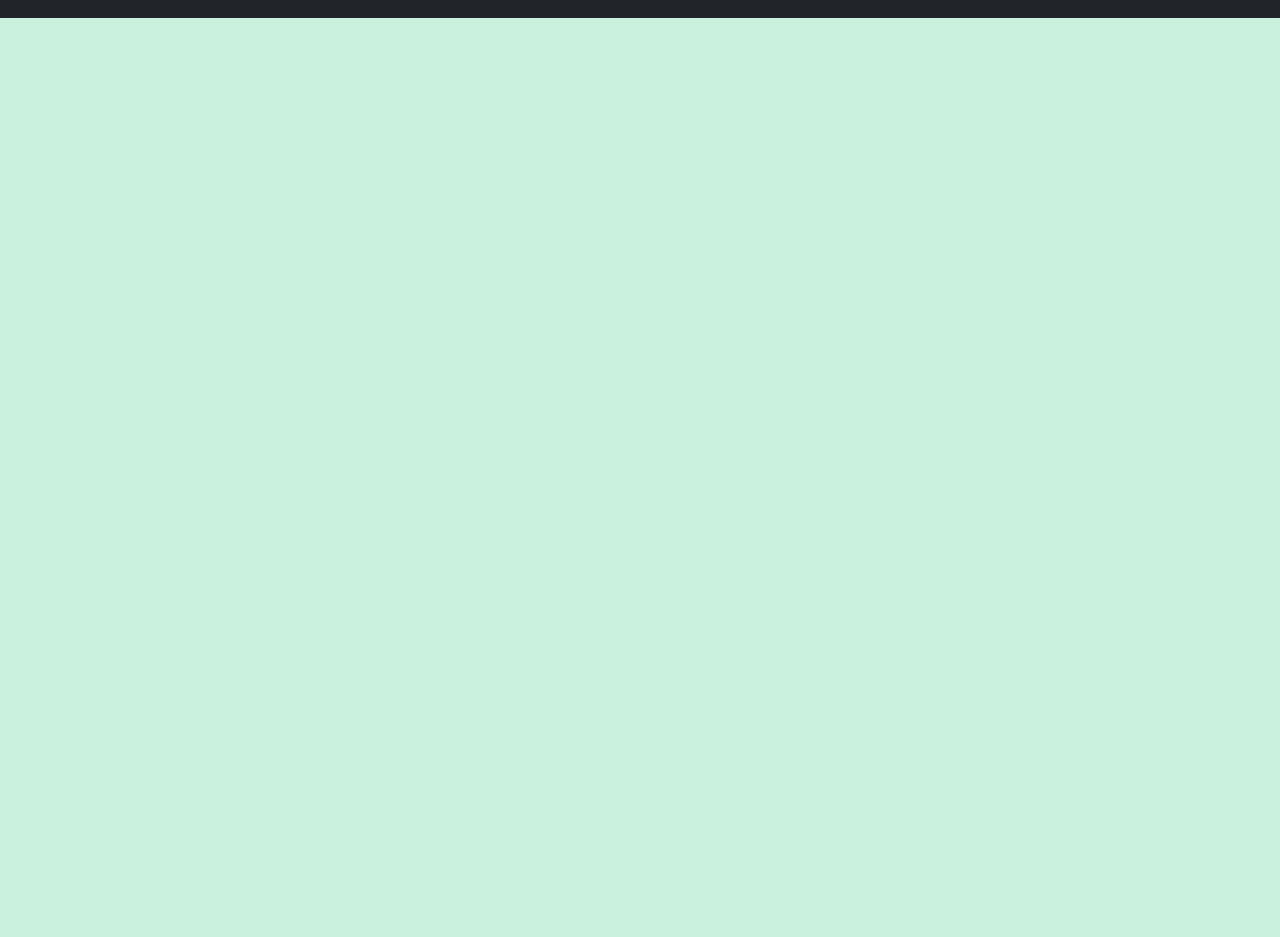
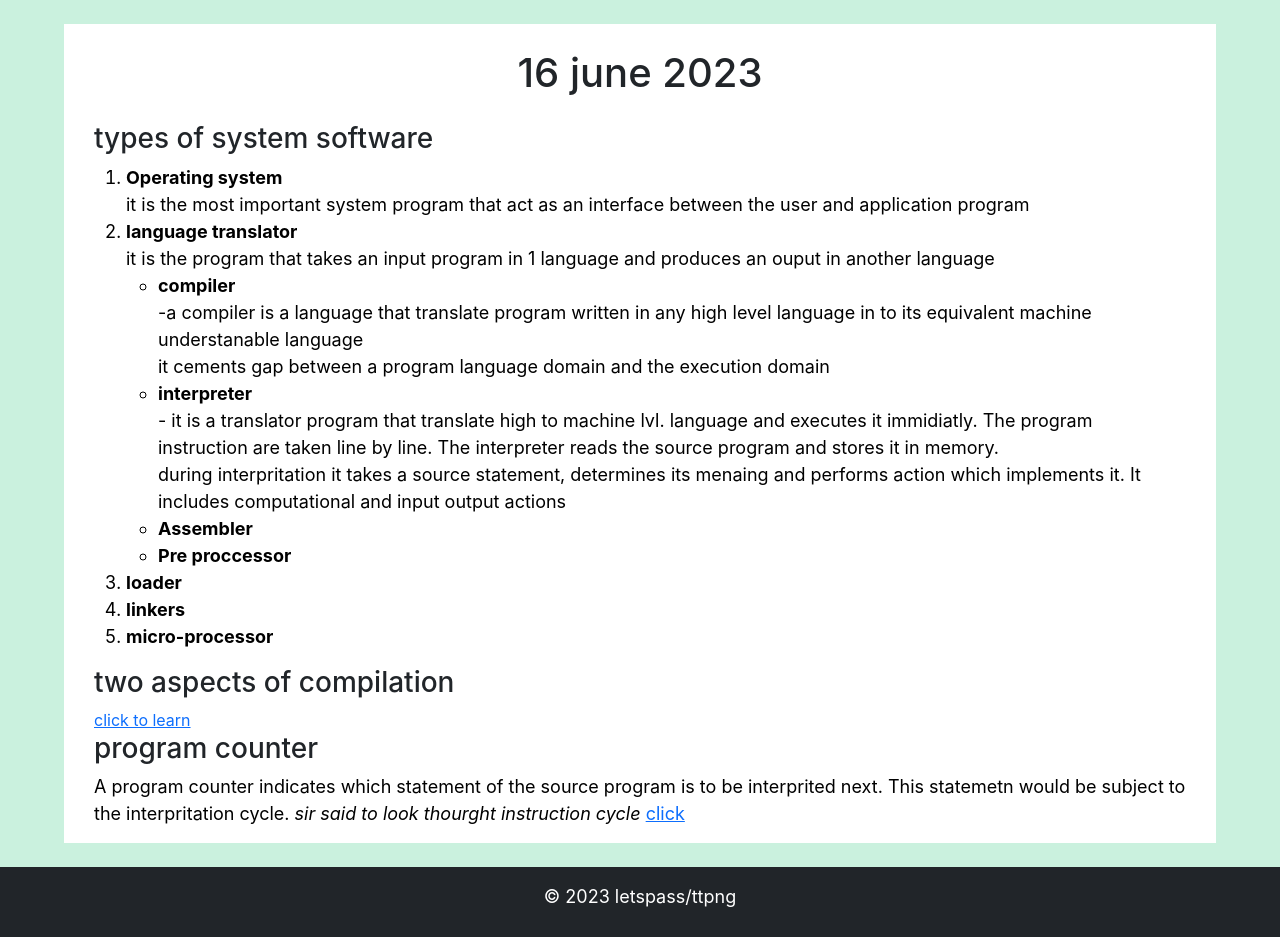
Before and after one commit to tagetapang/Letspass, a React (Create React App) app: page /#/CS-209 in a window 1280 px wide. Shown: the part 1320-2257 px from the top of the page. Before the commit the page ends 1338 px from the top, so only its background shows below. Built offline with nearby package versions, Linux system fonts and the light colour scheme.

Commit message:
did some work

```diff
--- a/src/components/CS206.js
+++ b/src/components/CS206.js
@@ -38,6 +38,19 @@ export default function CS206() {
           <h1><ul><li>Von Neuman</li> <li>Harvard</li></ul></h1>
           <h3>memory unit</h3>
           <p>two types of memory primary -RAM and secondary- ROM. memory unit store data and program </p>
+          <h3>arithmetic logical unit</h3>
+          <p>it does all the arithmetic stuff like add, sub etc</p>
+          <h3>Register</h3>
+          <p>Register is a faster memory temporary, small size <br /> different types of register are -:</p>
+          <ol>
+            <li><strong>MAR</strong>-stores location of data</li>
+            <li><strong>MDR</strong>-stores Data</li>
+            <li><strong>AC</strong>-stores intermediate Result</li>
+            <li><strong>PC</strong>-stores address of next instruction</li>
+          </ol>
+          <h3>control link has the following work</h3>
+          <p>Timing signal- time <br /> and control signal- read/wirte</p>
+          <h1>Bus</h1>
       </>
     ]
   }
--- a/src/components/CS208.js
+++ b/src/components/CS208.js
@@ -17,14 +17,36 @@ export default function CS208() {
 
         <p><b>you see i dont want to type anymore its not the optimal way therefore ill just provide the link of this topic (good one)</b></p>
         <h4> <a href="https://www.geeksforgeeks.org/introduction-of-finite-automata/" rel="noreferrer" target="_blank"> click </a> to learn about finite automata</h4>
+        <h3>learn how to convert non-deterministic finite automata to deterministic finite automata</h3>
+        <a href=""> click to learn</a>
       </>,
     ],
   };
+  const _16jun23 ={
+    date: "16 jan 2023",
+    firstbody: [
+      <>
+      <h3></h3>
+      <h3>sir gave some questions on this date the are given</h3>
+      <ol>
+        <li>design a fininte automata where each string generated by the language will end with 0 1</li>
+        <li>design and automata where it will end in either 00 or 11</li>
+
+        <li>design a finite automata which have exactly 4 1 in every string</li>
+        <li>design a finite automata which accepts string containing exactly one 1 in the final string</li>
+
+      </ol>
+      <p>sir also thold us to learn about regular set <a href="">click</a></p>
+      </>
+    ]
+  }
   return (
     <div  className="d-flex flex-column">
       <Coresub date={elejune23.date} firsttitle={elejune23.firsttitle} firstbody={elejune23.firstbody}/>
       <Coresub date= "12 june 2023" firsttitle="mass bunk was conducted due to scarcity of water"/>
       <Coresub date= "13 june 2023" firsttitle="mass bunk was conducted due to scarcity of water"/>
+      <Coresub date= {_16jun23.date} firsttitle={_16jun23.firstbody}/>
     </div>
+
   );
 }
--- a/src/components/CS209.js
+++ b/src/components/CS209.js
@@ -1,5 +1,5 @@
-import Coresub from './Coresub'
-import React from 'react'
+import Coresub from "./Coresub";
+import React from "react";
 
 export default function CS209() {
   const tenjan23 = {
@@ -7,31 +7,81 @@ export default function CS209() {
     firsttitle: "features of system software",
     firstbody: [
       <ul>
+        <li>
+          System software consist of a variety of program that support operation
+          of computer
+        </li>
+        <li>
+          it is a set of program to perform a variety of system functions of
+          file editing, resource management, I/o management and storage
+          management
+        </li>
+        <li>
+          The characteristic in which system software differs from application
+          software is machine depedency
+        </li>
+        <li>
+          The application program is primarily concern with the solution of some
+          problem using the computer as a tool.
+        </li>
+        <li>
+          System programs on the other hand are intendend to support the
+          operation and use of the computer itself, rather than any particluar
+          application. <br /> for this reason they are usually related to the
+          artitecture of the machine in which they learn for example :- <br />
+          assebler translate mnemonic instruction into machine code. The
+          instruction formate, adressing mode are tthe direct concern in
+          assembler design
+        </li>
+      </ul>,
+    ],
+  };
+  const _16jun23 = {
+    date:"16 june 2023",
+    firstbody: [
+      <>
+      <h3>types of system software</h3>
+      <ol>
+        <li><strong>Operating system</strong> <br /> it is the most important system program that act as an interface between the user and application program</li>
+        <li><strong>language translator</strong> <br />it is the program that takes an input program in 1 language and produces an ouput in another language<ul>
+          <li> <b> compiler </b><br /> -a compiler is a language that translate program written in any high level language in to its equivalent machine understanable language <br />it cements gap between a program language domain and the execution domain</li>
+          <li><b>interpreter</b> <br /> - it is a translator program that translate high to machine lvl. language and executes it immidiatly. The program instruction are taken line by line. The interpreter reads the source program and stores it in memory. <br />during interpritation it takes a source statement, determines its menaing and performs action which implements it. It includes computational and input output actions</li>
+          <li><b>Assembler</b></li>
+          <li><b>Pre proccessor</b></li>
 
-        <li>System software consist of a variety of program that support operation of computer</li>
-        <li>it is a set of program to perform a variety of system functions of file editing, resource management, I/o management and storage management</li>
-        <li>The characteristic in which system software differs from application software is machine depedency</li>
-        <li>The application program is primarily concern with the solution of some problem using the computer as a tool.</li>
-        <li>System programs on the other hand are intendend to support the operation and use of the computer itself, rather than any particluar application. <br /> for this reason they are usually related to the artitecture of the machine in which they learn for example :- <br />assebler translate mnemonic instruction into machine code. The instruction formate, adressing mode are tthe direct concern in assembler design</li>
-      </ul>
+        </ul></li>
+        <li><strong>loader</strong></li>
+        <li><strong>linkers</strong></li>
+        <li><strong>micro-processor</strong></li>
 
-
-
-
-
-
-     ]
-
-
-
+      </ol>
+      <h3>two aspects of compilation </h3>
+      <a href=""> click to learn</a>
+      <h3>program counter</h3>
+      <p>A program counter indicates which statement of the source program is to be interprited next. This statemetn would be subject to the interpritation cycle. <i>sir said to look thourght instruction cycle</i> <a href="">click</a></p>
+      </>
+    ]
   }
   return (
-    <div  className="d-flex flex-column">
-        <Coresub date={tenjan23.date} firsttitle={tenjan23.firsttitle} firstbody ={tenjan23.firstbody}/>
-        <Coresub date="11 jan 2023" firsttitle= " class  of cs209 was not held on this date"/>
-        <Coresub date= "12 june 2023" firsttitle="mass bunk was conducted due to scarcity of water"/>
-        <Coresub date= "13 june 2023" firsttitle="mass bunk was conducted due to scarcity of water"/>
-
+    <div className="d-flex flex-column">
+      <Coresub
+        date={tenjan23.date}
+        firsttitle={tenjan23.firsttitle}
+        firstbody={tenjan23.firstbody}
+      />
+      <Coresub
+        date="11 jan 2023"
+        firsttitle=" class  of cs209 was not held on this date"
+      />
+      <Coresub
+        date="12 june 2023"
+        firsttitle="mass bunk was conducted due to scarcity of water"
+      />
+      <Coresub
+        date="13 june 2023"
+        firsttitle="mass bunk was conducted due to scarcity of water"
+      />
+      <Coresub date={_16jun23.date} firstbody={_16jun23.firstbody} />
     </div>
-  )
+  );
 }
```
Also changed, not shown: src/App.js (+6 -1 lines).
